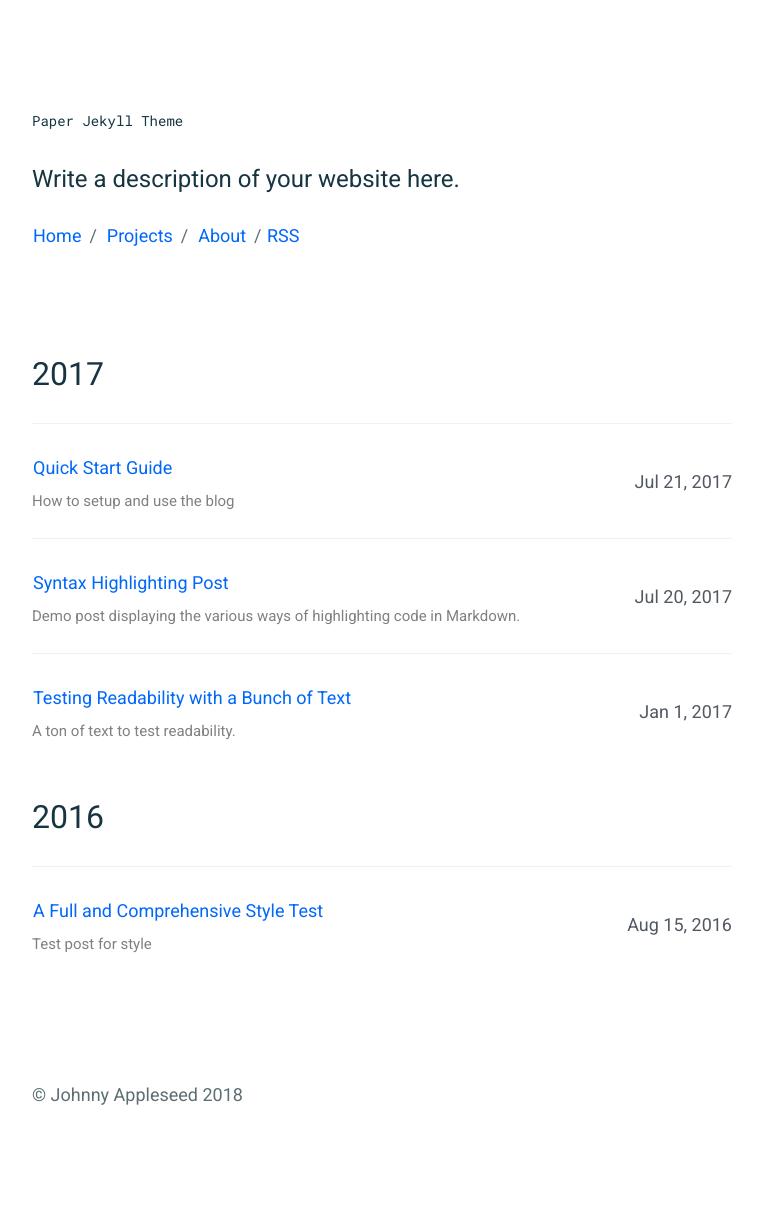
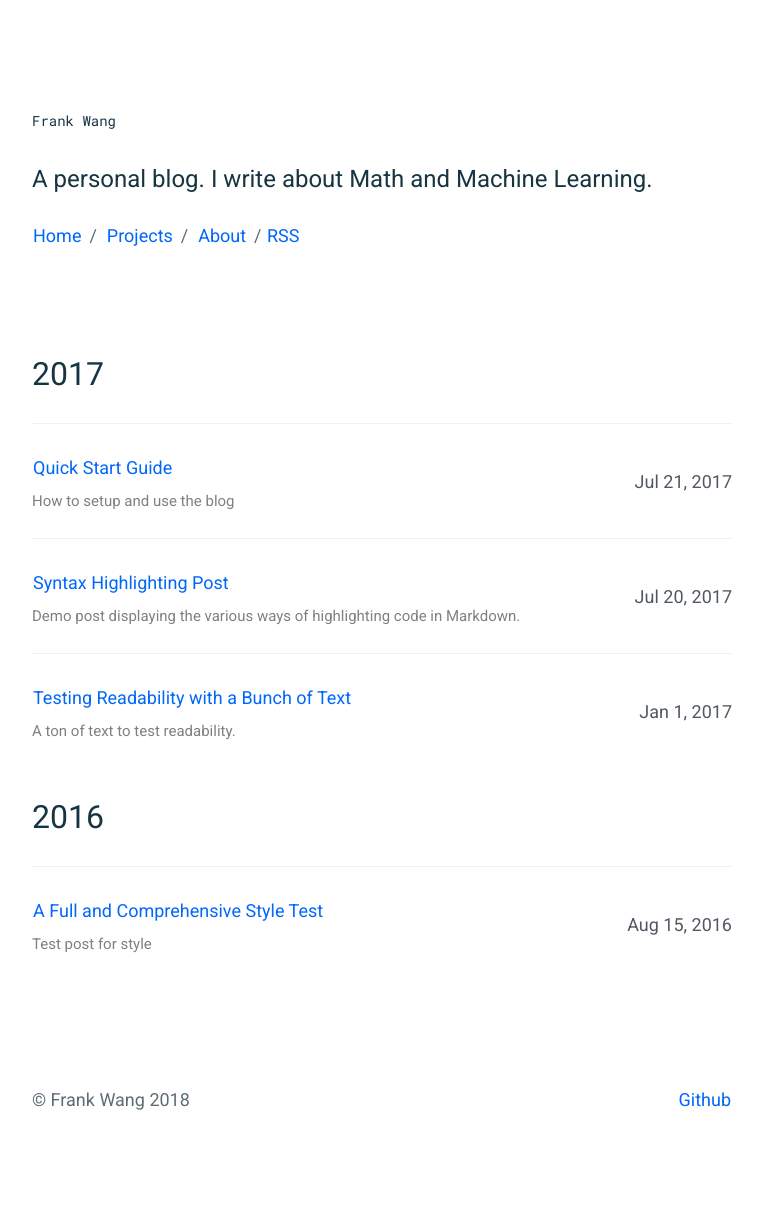
Before and after one commit to frankwang95/frankwang95.github.io, a Jekyll site: the page built from index.html, in a window 1280 px wide. Shown: the whole page, without its empty margins (258-1021 px from the left). Built offline with Jekyll 4.4.1, drawn with Linux system fonts in a browser that asks for light colours.

Commit message:
Update _config.yml

```diff
--- a/_config.yml
+++ b/_config.yml
@@ -1,17 +1,17 @@
 # Site settings
-title: "Paper Jekyll Theme"
+title: "Frank Wang"
 description: >
-  Write a description of your website here.
+  A personal blog. I write about Math and Machine Learning.
 
-author: Johnny Appleseed
-email: johnny@appleseed.com
+author: Frank Wang
+email: frankwang95@gmail.com
 twitter_username:
-github_username:
+github_username: frankwang95
 
-baseurl: "/paper-jekyll-theme" # the subpath of your site, e.g. /blog
-url: "https://deadbeef.me" # the base hostname & protocol for your site
+baseurl: "/" # the subpath of your site, e.g. /blog
+url: "https://frankwang95.github.io/" # the base hostname & protocol for your site
 
-google_analytics_id: UA-1111111111-1
+google_analytics_id:
 disqus_id:
 
 # Build settings
```
